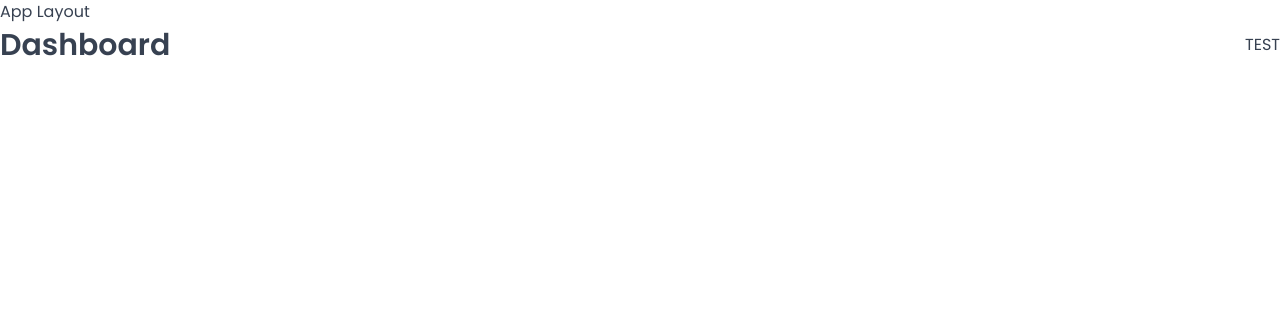
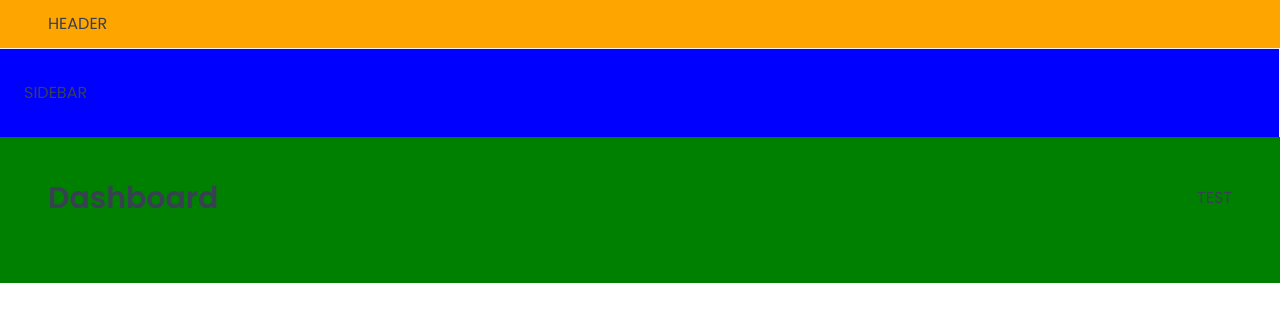
Before and after one commit to RachitJain959/cabin-manager, a React (Vite) app: page /dashboard in a window 1280 px wide. Shown: the top 322 px of the page. Built offline with nearby package versions, Linux system fonts and the light colour scheme; a web font is replaced by a local one.

Commit message:
AppLayout.jsx p1-styledHeader StyledSidebar

```diff
--- a/src/ui/AppLayout.jsx
+++ b/src/ui/AppLayout.jsx
@@ -1,10 +1,21 @@
 import { Outlet } from "react-router-dom";
+import Header from "./Header";
+import Sidebar from "./Sidebar";
+import styled from "styled-components";
+
+const Main = styled.main`
+  background-color: green;
+  padding: 4rem 4.8rem 6.4rem;
+`;
 
 function AppLayout() {
   return (
     <div>
-      <p>App Layout</p>
-      <Outlet />
+      <Header />
+      <Sidebar />
+      <Main>
+        <Outlet />
+      </Main>
     </div>
   );
 }
--- /dev/null
+++ b/src/ui/Header.jsx
@@ -0,0 +1,13 @@
+import styled from "styled-components";
+
+const StyledHeader = styled.header`
+  background-color: orange;
+  border-bottom: 1px solid var(--color-grey-100);
+  padding: 1.2rem 4.8rem;
+`;
+
+function Header() {
+  return <StyledHeader>HEADER</StyledHeader>;
+}
+
+export default Header;
--- /dev/null
+++ b/src/ui/Sidebar.jsx
@@ -0,0 +1,13 @@
+import styled from "styled-components";
+
+const StyledSidebar = styled.aside`
+  background-color: blue;
+  padding: 3.2rem 2.4rem;
+  border-right: 1px solid var(--color-grey-100);
+`;
+
+function Sidebar() {
+  return <StyledSidebar>SIDEBAR</StyledSidebar>;
+}
+
+export default Sidebar;
```
